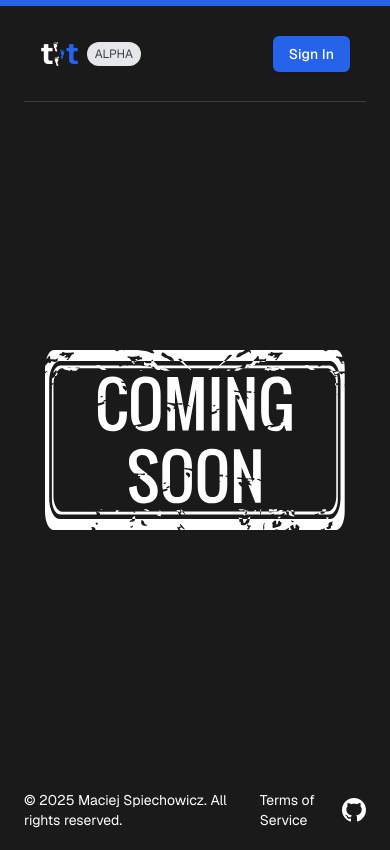
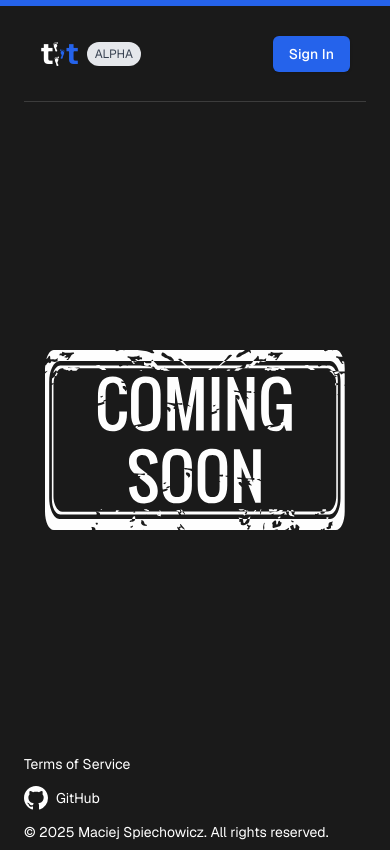
Before and after one commit to MSpiechowicz/track-things, a Next.js app: page / in a window 390 px wide. Built offline with nearby package versions, Linux system fonts and the light colour scheme.

Commit message:
Adjusting the Footer and moving the github icon

```diff
--- a/src/components/Footer.tsx
+++ b/src/components/Footer.tsx
@@ -1,38 +1,23 @@
+import Image from "next/image";
 import Link from "next/link";
 
 export default function Footer() {
   return (
     <footer className="flex h-[64px] items-center justify-center text-white">
-      <div className="container mx-auto flex items-center justify-between text-sm">
-        <div>
-          <p>© 2025 Maciej Spiechowicz. All rights reserved.</p>
-        </div>
-        <div className="">
-          <Link href="/terms-of-service" className="hover:underline">
-            Terms of Service
-          </Link>
-        </div>
-        <div>
+      <div className="container mx-auto mb-6 flex flex-col justify-between gap-3 text-sm md:mb-0 md:flex-row md:items-center md:gap-0">
+        <p className="order-3 md:order-1">© 2025 Maciej Spiechowicz. All rights reserved.</p>
+        <Link href="/terms-of-service" className="order-1 hover:underline md:order-2">
+          Terms of Service
+        </Link>
+        <div className="order-1 flex gap-4 md:order-2">
           <Link
             href="https://github.com/MSpiechowicz/track-things"
             target="_blank"
             rel="noopener noreferrer"
             className="flex items-center gap-2 hover:opacity-80"
           >
-            <svg
-              width="24"
-              height="24"
-              viewBox="0 0 24 24"
-              fill="white"
-              xmlns="http://www.w3.org/2000/svg"
-            >
-              <path
-                fillRule="evenodd"
-                clipRule="evenodd"
-                d="M12 0C5.37 0 0 5.37 0 12c0 5.31 3.435 9.795 8.205 11.385.6.105.825-.255.825-.57 0-.285-.015-1.23-.015-2.235-3.015.555-3.795-.735-4.035-1.41-.135-.345-.72-1.41-1.23-1.695-.42-.225-1.02-.78-.015-.795.945-.015 1.62.87 1.845 1.23 1.08 1.815 2.805 1.305 3.495.99.105-.78.42-1.305.765-1.605-2.67-.3-5.46-1.335-5.46-5.925 0-1.305.465-2.385 1.23-3.225-.12-.3-.54-1.53.12-3.18 0 0 1.005-.315 3.3 1.23.96-.27 1.98-.405 3-.405s2.04.135 3 .405c2.295-1.56 3.3-1.23 3.3-1.23.66 1.65.24 2.88.12 3.18.765.84 1.23 1.905 1.23 3.225 0 4.605-2.805 5.625-5.475 5.925.435.375.81 1.095.81 2.22 0 1.605-.015 2.895-.015 3.3 0 .315.225.69.825.57A12.02 12.02 0 0024 12c0-6.63-5.37-12-12-12z"
-              />
-            </svg>
-            <span className="hidden sm:inline">GitHub</span>
+            <Image src="/github.svg" width={24} height={24} alt="GitHub" />
+            <span>GitHub</span>
           </Link>
         </div>
       </div>
```
Also changed, not shown: public/github.svg (added).
